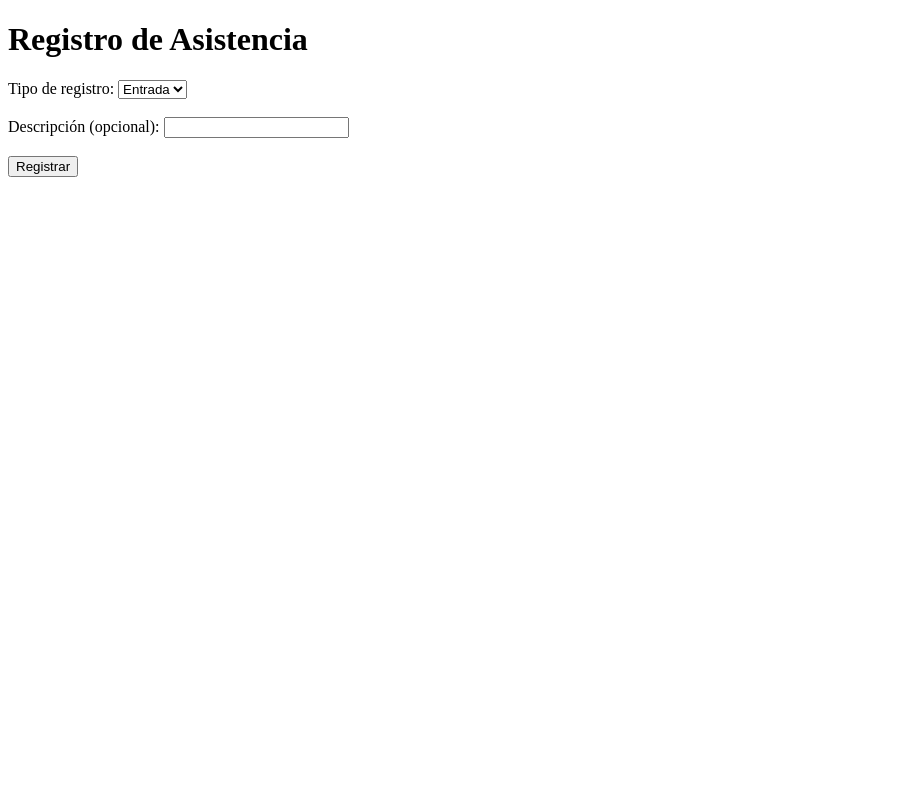
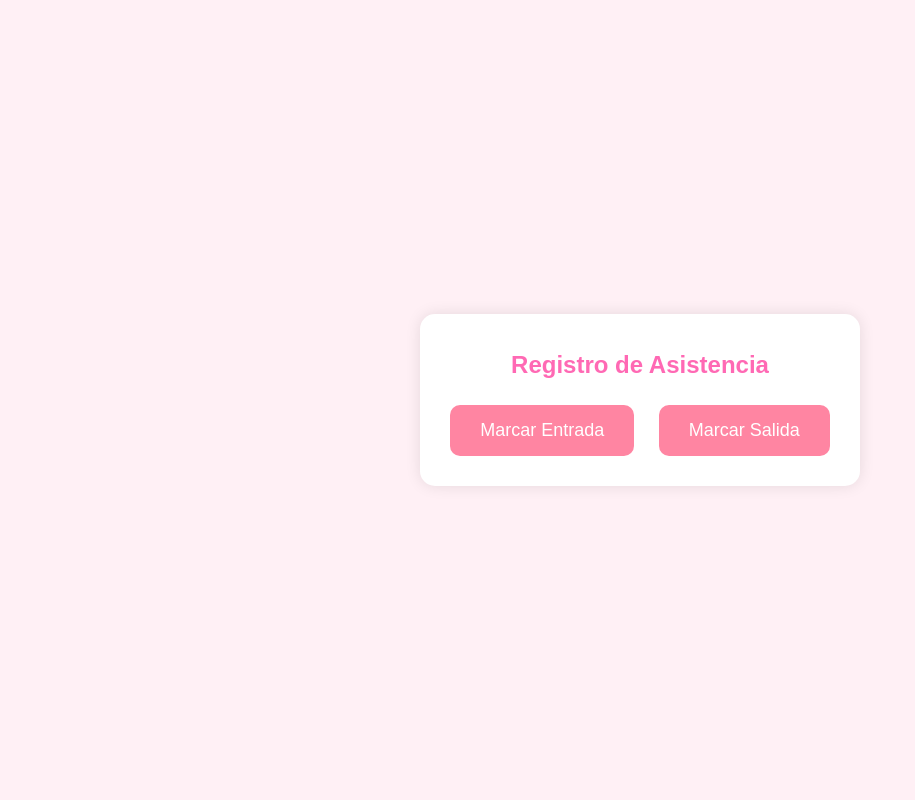
Before and after one commit to DrackPrez/Registros, a Flask app: page / in a window 1280 px wide. Shown: the whole page, without its empty margins (0-915 px from the left). Run offline with Flask 3, Linux system fonts and the light colour scheme.

Commit message:
Agregar funcionalidad de registro de asistencia con interfaz web y almacenamiento en Excel

```diff
--- /dev/null
+++ b/app.py
@@ -0,0 +1,34 @@
+import datetime
+import openpyxl
+from openpyxl import Workbook
+from flask import Flask, request, render_template, redirect, url_for
+
+app = Flask(__name__)
+
+# Intentar cargar el archivo Excel existente o crear uno nuevo si no existe
+try:
+    wb = openpyxl.load_workbook('registro_asistencia.xlsx')
+    sheet = wb.active
+except FileNotFoundError:
+    wb = Workbook()
+    sheet = wb.active
+    sheet.title = 'Registro'
+    sheet.append(['Fecha', 'Hora', 'Tipo', 'Descripción'])  # Encabezados
+
+@app.route('/')
+def index():
+    return render_template('index.html')
+
+@app.route('/registrar', methods=['POST'])
+def registrar():
+    tipo = request.form['tipo']
+    descripcion = request.form.get('descripcion', '')
+    ahora = datetime.datetime.now()
+    fecha = ahora.strftime("%Y-%m-%d")  # Formato: AAAA-MM-DD
+    hora = ahora.strftime("%H:%M:%S")   # Formato: HH:MM:SS
+    sheet.append([fecha, hora, tipo, descripcion])
+    wb.save('registro_asistencia.xlsx')  # Guardar inmediatamente
+    return redirect(url_for('index') + '?mensaje=Registro guardado correctamente.')
+
+if __name__ == '__main__':
+    app.run(debug=True)
--- a/registro.py
+++ /dev/null
@@ -1,34 +0,0 @@
-import datetime
-import openpyxl
-from openpyxl import Workbook
-from flask import Flask, request, render_template
-
-app = Flask(__name__)
-
-# Intentar cargar el archivo Excel existente o crear uno nuevo si no existe
-try:
-    wb = openpyxl.load_workbook('registro_asistencia.xlsx')
-    sheet = wb.active
-except FileNotFoundError:
-    wb = Workbook()
-    sheet = wb.active
-    sheet.title = 'Registro'
-    sheet.append(['Fecha', 'Hora', 'Tipo', 'Descripción'])  # Encabezados
-
-@app.route('/')
-def index():
-    return render_template('index.html')
-
-@app.route('/registrar', methods=['POST'])
-def registrar():
-    tipo = request.form['tipo']
-    descripcion = request.form.get('descripcion', '')
-    ahora = datetime.datetime.now()
-    fecha = ahora.strftime("%Y-%m-%d")  # Formato: AAAA-MM-DD
-    hora = ahora.strftime("%H:%M:%S")   # Formato: HH:MM:SS
-    sheet.append([fecha, hora, tipo, descripcion])
-    wb.save('registro_asistencia.xlsx')  # Guardar inmediatamente
-    return "Registro de {} guardado.".format(tipo)
-
-if __name__ == '__main__':
-    app.run(debug=True)
--- /dev/null
+++ b/style/style.css
@@ -0,0 +1,69 @@
+body {
+    font-family: Arial, sans-serif;
+    background-color: #fff0f5; /* Fondo rosado suave */
+    display: flex;
+    justify-content: center;
+    align-items: center;
+    height: 100vh;
+    margin: 0;
+}
+
+.container {
+    background-color: #ffffff;
+    padding: 20px;
+    border-radius: 15px;
+    box-shadow: 0 0 15px rgba(0, 0, 0, 0.1);
+    text-align: center;
+}
+
+h1 {
+    color: #ff69b4; /* Rosa vibrante */
+    font-size: 24px;
+}
+
+.button {
+    display: inline-block;
+    padding: 15px 30px;
+    margin: 10px;
+    font-size: 18px;
+    color: #fff;
+    background-color: #ff85a2; /* Rosa cálido */
+    border: none;
+    border-radius: 10px;
+    cursor: pointer;
+    transition: background-color 0.3s;
+}
+
+.button:hover {
+    background-color: #ff5c87; /* Rosa más oscuro al pasar el ratón */
+}
+
+#descripcion {
+    margin-top: 20px;
+}
+
+#mensaje {
+    margin-top: 20px;
+    color: #28a745; /* Verde para éxito */
+    font-weight: bold;
+}
+
+input[type="text"] {
+    padding: 8px;
+    border: 1px solid #ff85a2;
+    border-radius: 5px;
+    width: 80%;
+}
+
+button[type="submit"] {
+    padding: 10px 20px;
+    background-color: #ff85a2;
+    color: #fff;
+    border: none;
+    border-radius: 5px;
+    cursor: pointer;
+}
+
+button[type="submit"]:hover {
+    background-color: #ff5c87;
+}
--- a/templates/index.html
+++ b/templates/index.html
@@ -4,20 +4,38 @@
     <meta charset="UTF-8">
     <meta name="viewport" content="width=device-width, initial-scale=1.0">
     <title>Registro de Asistencia</title>
+    <link rel="stylesheet" href="style.css">
 </head>
 <body>
-    <h1>Registro de Asistencia</h1>
-    <form action="/registrar" method="post">
-        <label for="tipo">Tipo de registro:</label>
-        <select id="tipo" name="tipo">
-            <option value="Entrada">Entrada</option>
-            <option value="Salida">Salida</option>
-        </select>
-        <br><br>
-        <label for="descripcion">Descripción (opcional):</label>
-        <input type="text" id="descripcion" name="descripcion">
-        <br><br>
-        <button type="submit">Registrar</button>
-    </form>
+    <div class="container">
+        <h1>Registro de Asistencia</h1>
+        <button class="button" onclick="mostrarDescripcion('Entrada')">Marcar Entrada</button>
+        <button class="button" onclick="mostrarDescripcion('Salida')">Marcar Salida</button>
+        <div id="descripcion" style="display: none;">
+            <form action="/registrar" method="post">
+                <input type="hidden" id="tipo" name="tipo">
+                <label for="desc">Descripción (opcional):</label><br>
+                <input type="text" id="desc" name="descripcion"><br><br>
+                <button type="submit">Guardar</button>
+            </form>
+        </div>
+        <div id="mensaje" style="display: none;"></div>
+    </div>
+    <script>
+        function mostrarDescripcion(tipo) {
+            document.getElementById('tipo').value = tipo;
+            document.getElementById('descripcion').style.display = 'block';
+        }
+
+        const urlParams = new URLSearchParams(window.location.search);
+        const mensaje = urlParams.get('mensaje');
+        if (mensaje) {
+            document.getElementById('mensaje').innerText = mensaje;
+            document.getElementById('mensaje').style.display = 'block';
+            setTimeout(function() {
+                document.getElementById('mensaje').style.display = 'none';
+            }, 5000);
+        }
+    </script>
 </body>
 </html>
```
Also changed, not shown: 1 other file.
